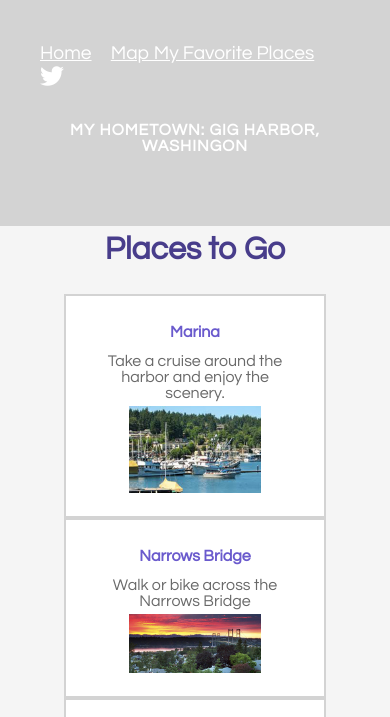
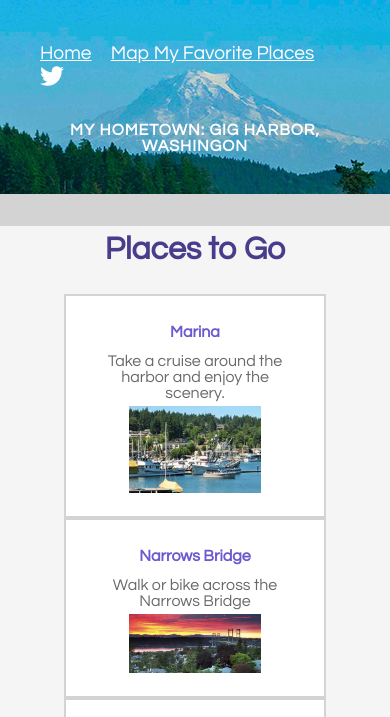
Before and after one commit to stephjean6/June, a plain HTML site: page index.html in a window 390 px wide. Shown: the top 717 px of the page. Drawn offline with Linux system fonts and the light colour scheme.

Commit message:
Add files via upload

```diff
--- a/main.css
+++ b/main.css
@@ -36,7 +36,7 @@ ul {
   }
 }
 header {
-  background-image: url('../images/Gig-Harbor-Banner.jpg');
+  background-image: url('../Gig-Harbor-Banner.jpg');
   background-attachment: scroll;
   background-position: center;
   background-repeat: repeat-x;
@@ -59,7 +59,7 @@ li a:active {
 @media only screen and (max-width: 600px) {
 header {
   justify-content: center;
-  background-image: url('../images/Gig-Harbor-Banner-Cropped.jpg');
+  background-image: url('../Gig-Harbor-Banner-Cropped.jpg');
   }
 }
 h1 {
```
